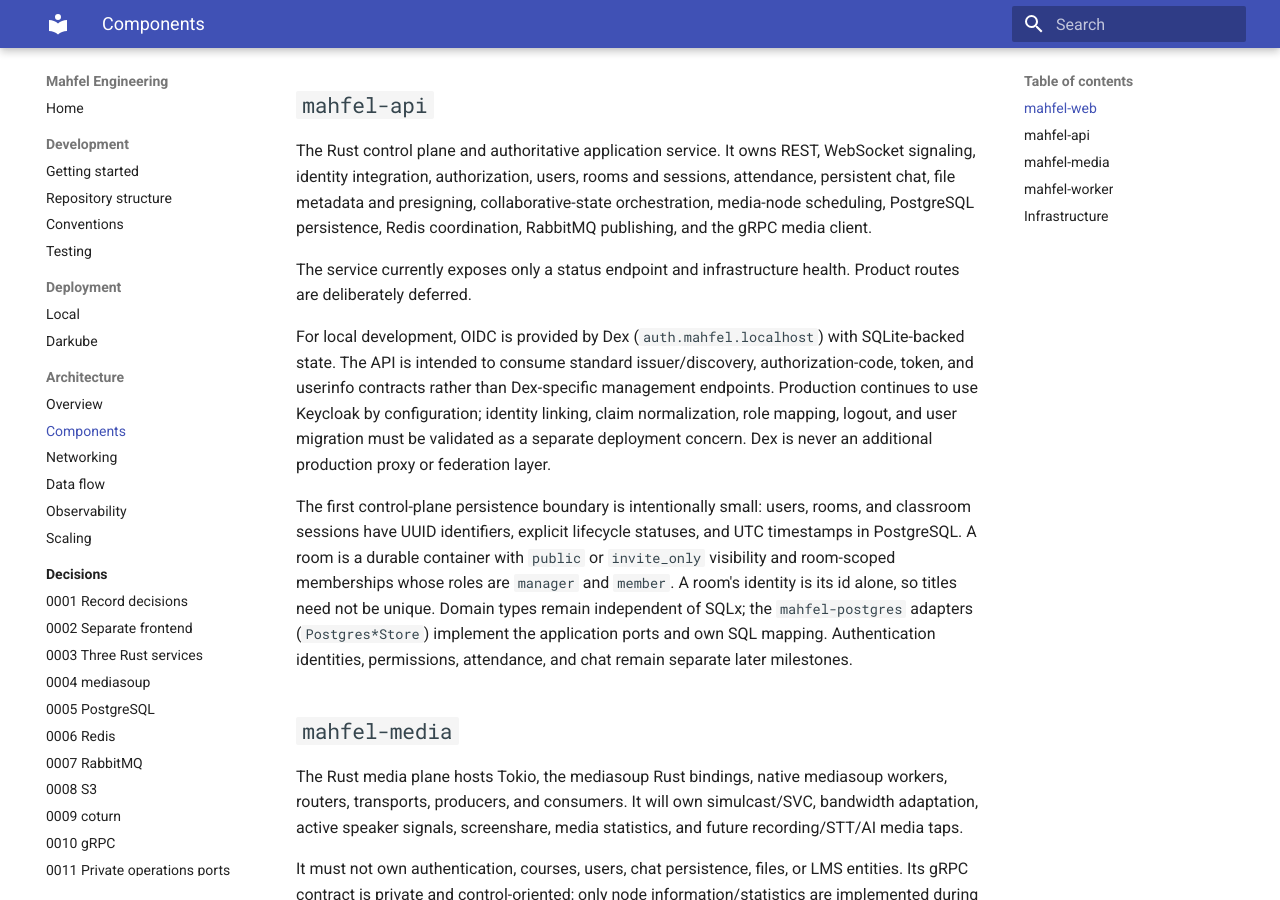
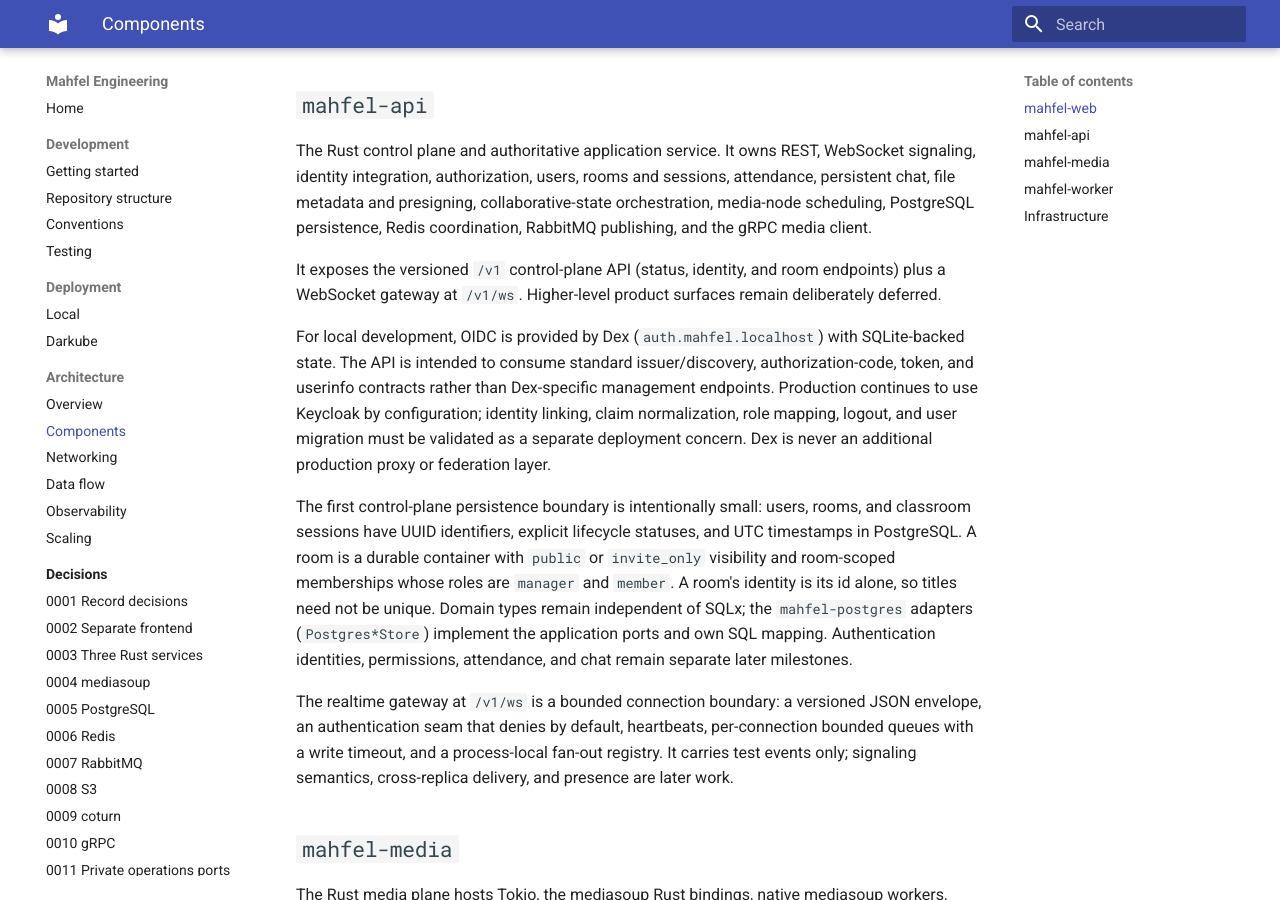
Before and after one commit to mhyrzt/mahfel, an MkDocs documentation site: the page built from docs/architecture/components.md, in a window 1280 px wide and 900 px high, scrolled down 260 px. Built offline with MkDocs 1.6.1 and Material for MkDocs 9.7.7, drawn with Linux system fonts in a browser that asks for light colours.

Commit message:
docs: describe the realtime gateway and its metrics
Note the /v1/ws gateway as a bounded connection boundary in the API
component, refresh the stale "status endpoint only" line, and list the
mahfel_websocket_* metric family with its bounded labels.

```diff
--- a/docs/architecture/components.md
+++ b/docs/architecture/components.md
@@ -13,8 +13,8 @@ identity integration, authorization, users, rooms and sessions, attendance, pers
 metadata and presigning, collaborative-state orchestration, media-node scheduling, PostgreSQL
 persistence, Redis coordination, RabbitMQ publishing, and the gRPC media client.
 
-The service currently exposes only a status endpoint and infrastructure health. Product routes are
-deliberately deferred.
+It exposes the versioned `/v1` control-plane API (status, identity, and room endpoints) plus a
+WebSocket gateway at `/v1/ws`. Higher-level product surfaces remain deliberately deferred.
 
 For local development, OIDC is provided by Dex (`auth.mahfel.localhost`) with SQLite-backed state.
 The API is intended to consume standard issuer/discovery, authorization-code, token, and userinfo
@@ -30,6 +30,11 @@ whose roles are `manager` and `member`. A room's identity is its id alone, so ti
 unique. Domain types remain independent of SQLx; the `mahfel-postgres` adapters (`Postgres*Store`)
 implement the application ports and own SQL mapping. Authentication identities, permissions,
 attendance, and chat remain separate later milestones.
+
+The realtime gateway at `/v1/ws` is a bounded connection boundary: a versioned JSON envelope, an
+authentication seam that denies by default, heartbeats, per-connection bounded queues with a write
+timeout, and a process-local fan-out registry. It carries test events only; signaling semantics,
+cross-replica delivery, and presence are later work.
 
 ## `mahfel-media`
 
```
Also changed, not shown: docs/architecture/observability.md (+2 -1 lines).
